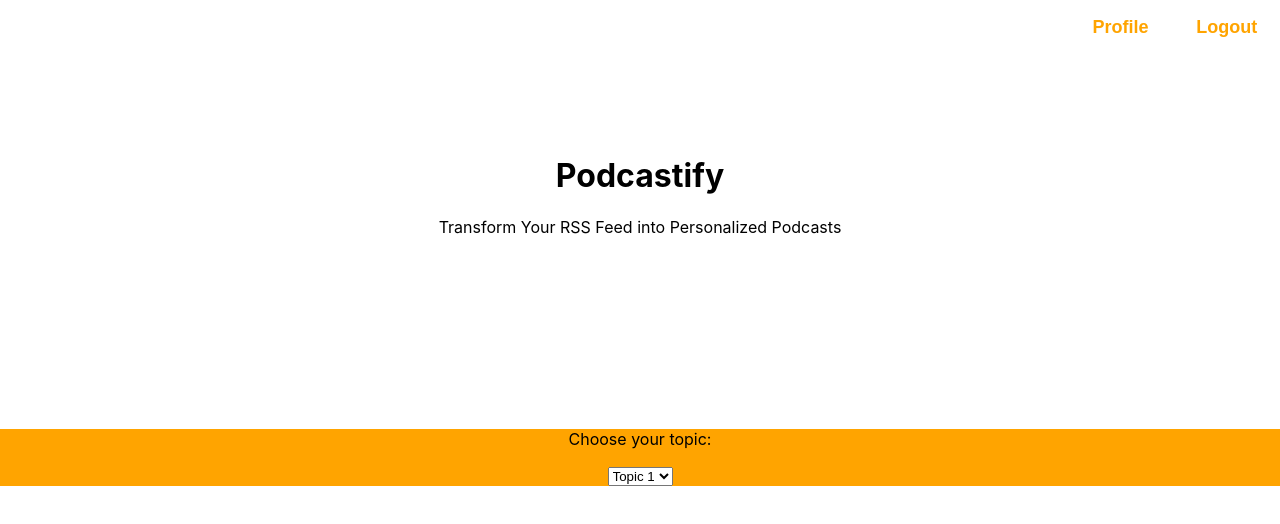
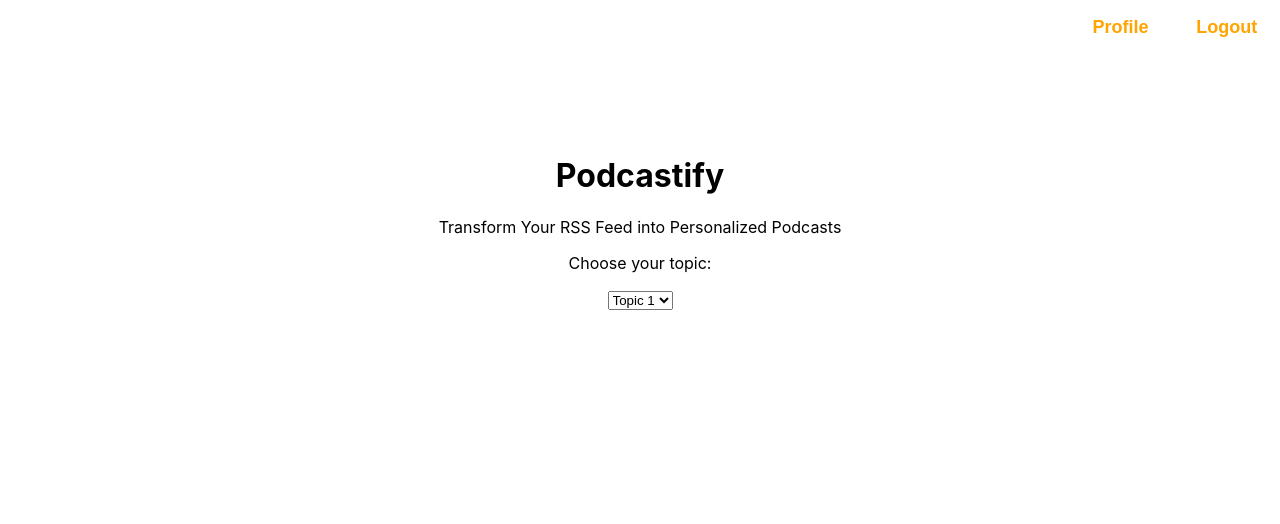
Before and after one commit to kamalakoum/ai_podcast, a React (Create React App) app in the folder frontend/: page /home in a window 1280 px wide. Shown: the top 524 px of the page. Built offline with nearby package versions, Linux system fonts and the light colour scheme.

Commit message:
frontend: add container that help to center the content

```diff
--- a/frontend/src/components/pages/home/index.css
+++ b/frontend/src/components/pages/home/index.css
@@ -16,10 +16,3 @@
     margin-top: 8%;
     text-align: center;
 }
-
-.topics-container {
-    width: 100%;
-    height: 20%;
-    background-color: #ffa400;
-    margin-top: 15%;
-}
--- a/frontend/src/components/pages/home/index.jsx
+++ b/frontend/src/components/pages/home/index.jsx
@@ -52,13 +52,16 @@ const Home = () => {
         </div>
 
         <div className="topics-container">
-            <div>
-                <p>Choose your topic: </p>
+            <div className="content-container">
+                <div><p>Choose your topic: </p></div>
+                <div>
                 <select>
                     <option value="topic1">Topic 1</option>
                     <option value="topic2">Topic 2</option>
                     <option value="topic3">Topic 3</option>
                 </select>
+                </div>
+
             </div>
         </div>
       </div>
```
